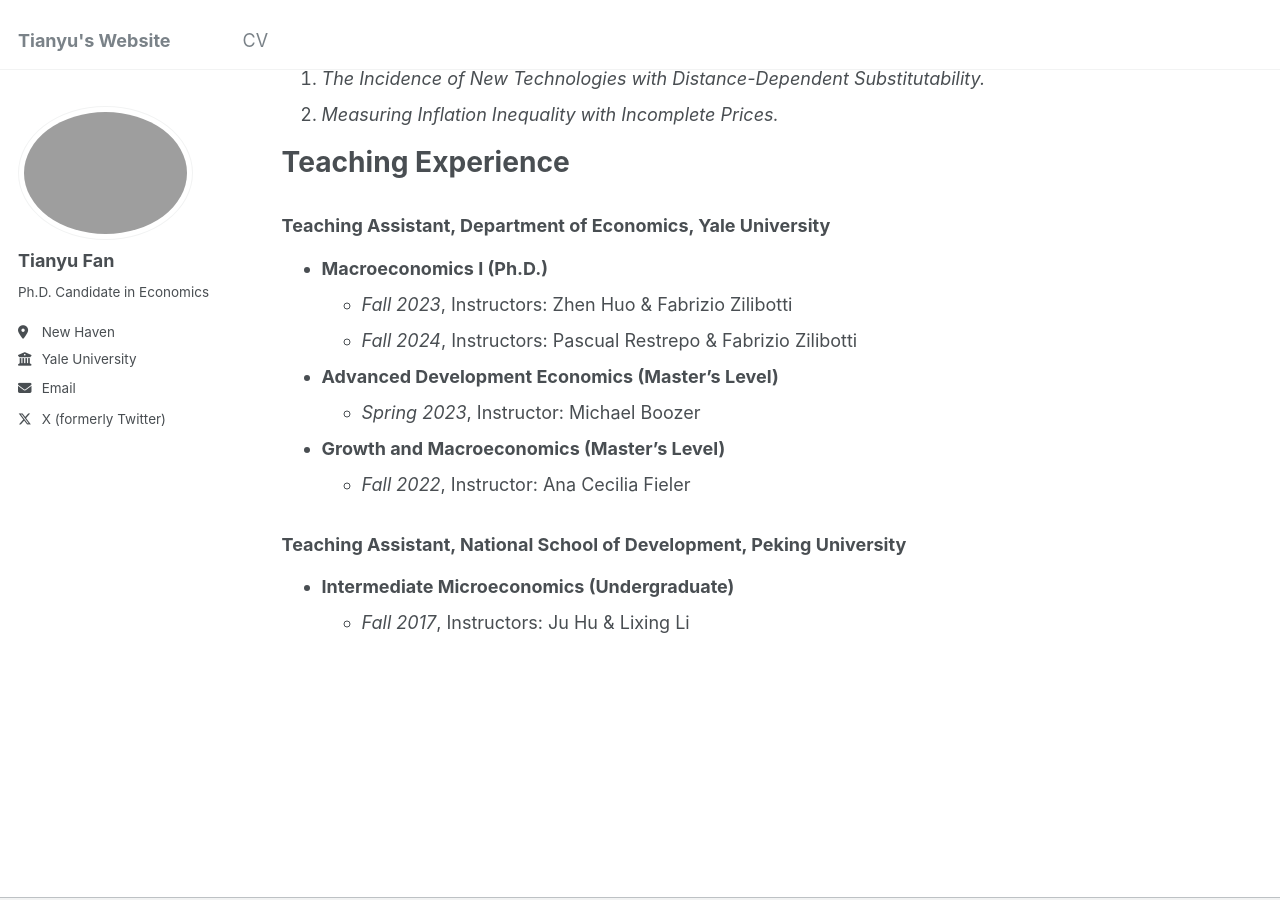
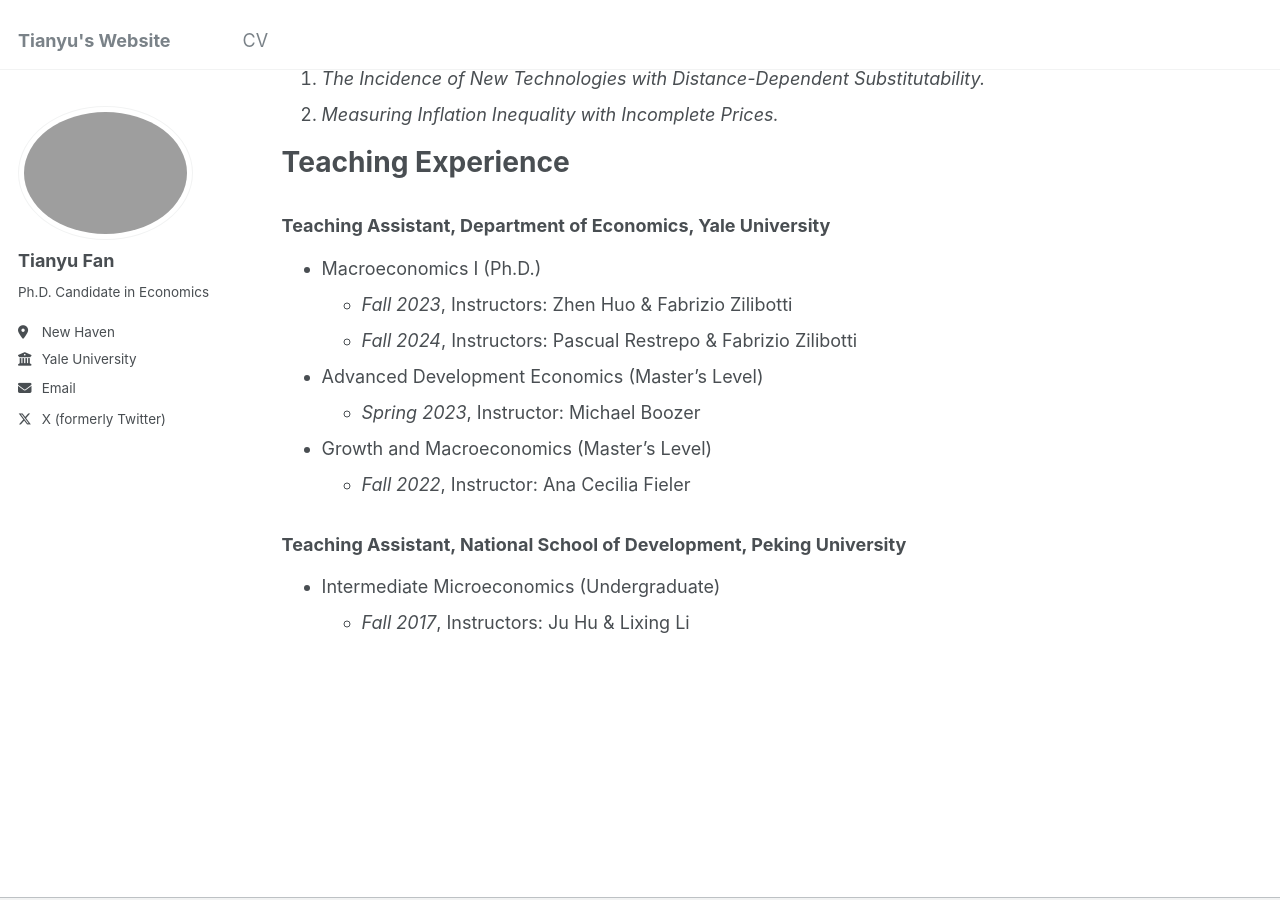
Before and after one commit to tianyufan-econ/tianyufan-econ.github.io, a Jekyll site: the page built from _pages/about.md, in a window 1280 px wide and 900 px high, scrolled down 414 px. Built offline with Jekyll 4.4.1, drawn with Linux system fonts in a browser that asks for light colours.

```diff
--- a/_pages/about.md
+++ b/_pages/about.md
@@ -13,10 +13,12 @@ Contact me at <span style="color: darkorange;">tianyu.fan@yale.edu</span>.
 
 Publication
 ======
+
 1. *Growing Like India: The Unequal Effects of Service-Led Growth*, with [Michael Peters](https://mipeters.weebly.com) and [Fabrizio Zilibotti](https://campuspress.yale.edu/zilibotti/). *Econometrica*, Vol 91, No 4, 2023. [\[paper\]](/files/FPZ_UnequalGrowth.pdf), [\[draft\]](/files/FPZ_ECMA_final.pdf), [\[VoxDev column\]](https://voxdev.org/topic/macroeconomics-growth/how-services-drive-growth-emerging-economies-evidence-india), [\[I4I column\]](https://www.ideasforindia.in/topics/macroeconomics/india-s-service-led-economic-growth.html)
 
 Work in Progress
 ======
+
 1. *The Incidence of New Technologies with Distance-Dependent Substitutability.*
 2. *Measuring Inflation Inequality with Incomplete Prices.*
 
@@ -24,16 +26,14 @@ Teaching Experience
 ======
 
 ### Teaching Assistant, Department of Economics, Yale University
-
-- **Macroeconomics I (Ph.D.)**
+- Macroeconomics I (Ph.D.)
   - *Fall 2023*, Instructors: Zhen Huo & Fabrizio Zilibotti
   - *Fall 2024*, Instructors: Pascual Restrepo & Fabrizio Zilibotti
-- **Advanced Development Economics (Master's Level)**
+- Advanced Development Economics (Master's Level)
   - *Spring 2023*, Instructor: Michael Boozer
-- **Growth and Macroeconomics (Master's Level)**
+- Growth and Macroeconomics (Master's Level)
   - *Fall 2022*, Instructor: Ana Cecilia Fieler
 
 ### Teaching Assistant, National School of Development, Peking University
-
-- **Intermediate Microeconomics (Undergraduate)**
+- Intermediate Microeconomics (Undergraduate)
   - *Fall 2017*, Instructors: Ju Hu & Lixing Li
```
